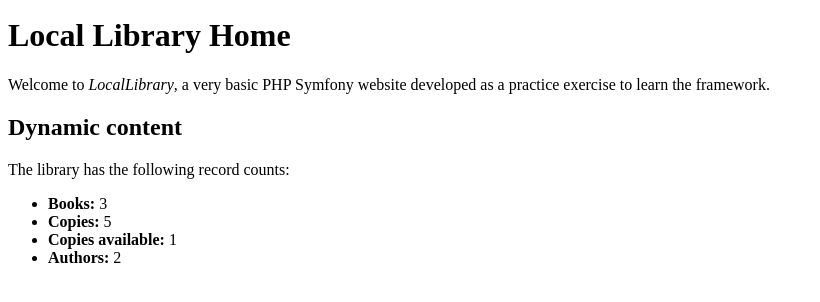
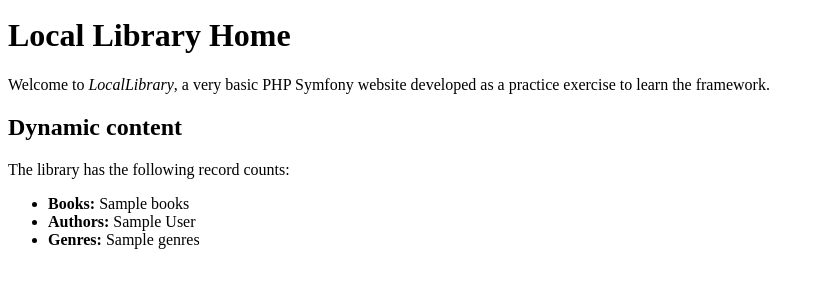
Before and after one commit to MarkFosseddy/local-library-webapp, a Symfony app: template templates/catalog/index.html.twig in a window 1280 px wide. Shown: the part 144-446 px from the top of the page, without its empty margins (0-820 px from the left). Run offline with Twig, Linux system fonts and the light colour scheme; the template is opened without the code that fills it: most values are stand-ins (such as "Sample title", 1, 10 or a date in 2020); some libraries are stand-ins or nearby versions.

Commit message:
add entities count on home page

```diff
--- a/templates/catalog/index.html.twig
+++ b/templates/catalog/index.html.twig
@@ -12,10 +12,12 @@
 
     <p class="mb-1">The library has the following record counts:</p>
     <ul class="ml-2">
-        <li><strong>Books:</strong> 3</li>
-        <li><strong>Copies:</strong> 5</li>
-        <li><strong>Copies available:</strong> 1</li>
-        <li><strong>Authors:</strong> 2</li>
+        <li><strong>Books:</strong> {{ count.books }}</li>
+        <li><strong>Authors:</strong> {{ count.authors }}</li>
+        <li><strong>Genres:</strong> {{ count.genres }}</li>
+
+        {#<li><strong>Copies:</strong> 5</li>
+        <li><strong>Copies available:</strong> 1</li>#}
     </ul>
 </section>
 {% endblock %}
```
Also changed, not shown: src/Controller/CatalogController.php (+13 -2 lines).
